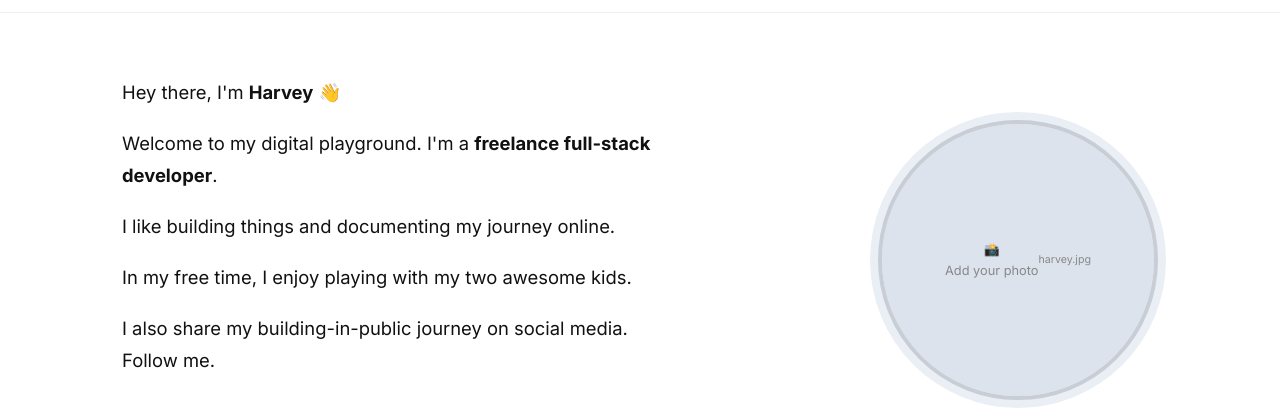
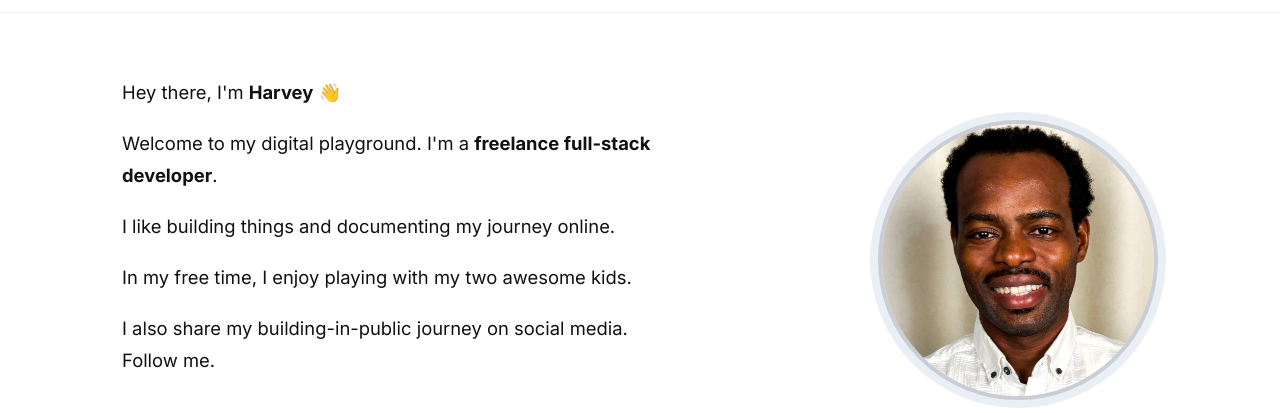
Before and after one commit to harveyakinlabi/buildbyharvey-site, a plain HTML site: page index.html in a window 1280 px wide. Shown: the part 55-468 px from the top of the page. Drawn offline with Linux system fonts and the light colour scheme.

Commit message:
Add homepage photo

```diff
--- a/index.html
+++ b/index.html
@@ -404,9 +404,7 @@
           2. Replace the div below with:
              <img src="harvey.jpg" alt="Harvey" />
         -->
-        <div class="photo-placeholder">
-          📸<br>Add your photo<br><small>harvey.jpg</small>
-        </div>
+        <img src="harvey.jpg" alt="Harvey" />
       </div>
     </section>
   </main>
```
Also changed, not shown: harvey.jpg (added), 1 other file.
